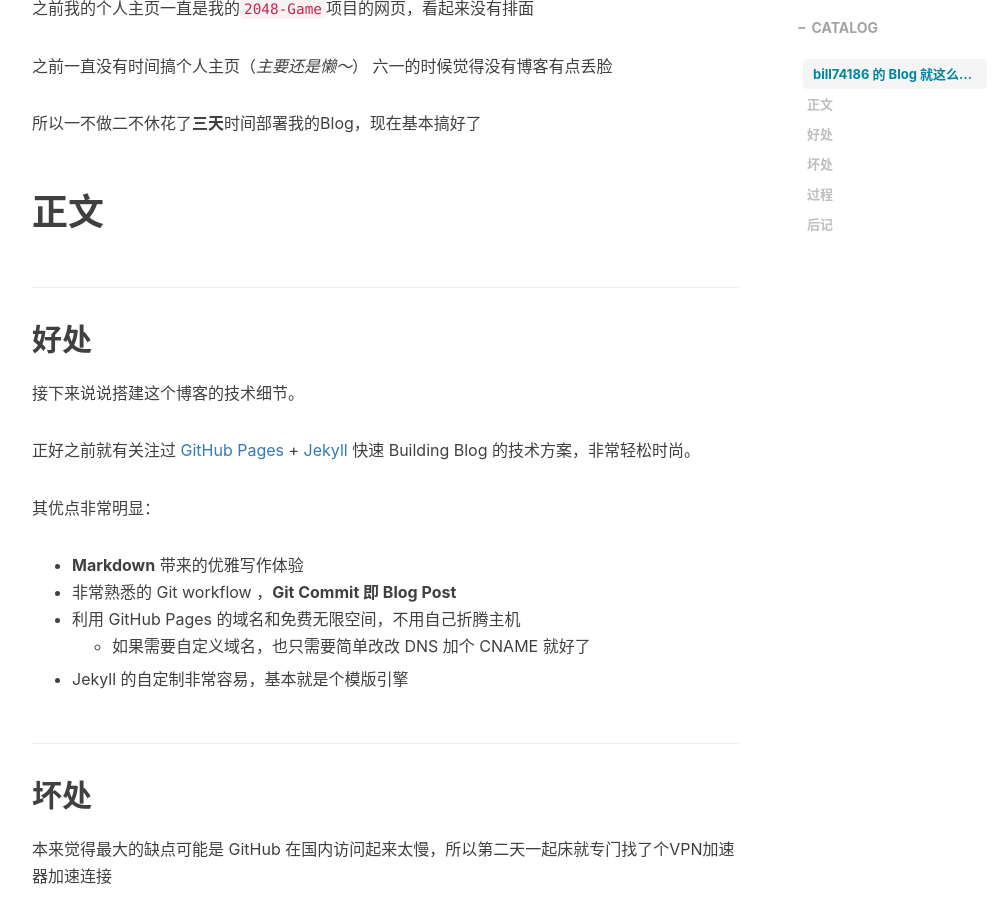
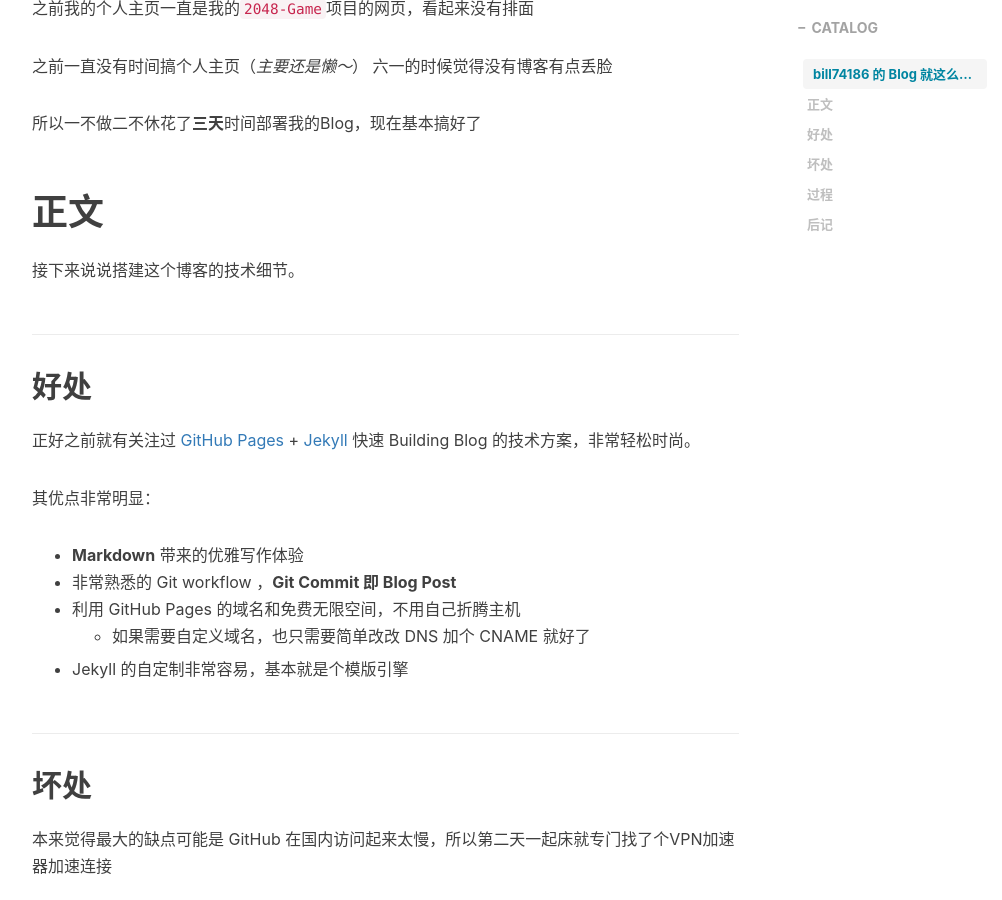
Before and after one commit to bill74186/bill74186.github.io, a Jekyll site: the page built from _posts/2026-06-04-HelloBillBlog.md, in a window 1280 px wide and 900 px high, scrolled down 862 px. Shown: the whole window, without its empty margins (233-1235 px from the left). Built offline with Jekyll 4.4.1, drawn with Linux system fonts in a browser that asks for light colours; nearby versions of some CDN libraries; comment, search, counter and statistics services are not loaded.

Commit message:
修改：修改一些代码

```diff
--- a/_posts/2026-06-04-HelloBillBlog.md
+++ b/_posts/2026-06-04-HelloBillBlog.md
@@ -31,9 +31,9 @@ tags:
 
 # 正文
 
+接下来说说搭建这个博客的技术细节。
+
 ## 好处
-
-接下来说说搭建这个博客的技术细节。
 
 正好之前就有关注过 [GitHub Pages](https://pages.github.com/) + [Jekyll](http://jekyllrb.com/) 快速 Building Blog 的技术方案，非常轻松时尚。
 
@@ -66,7 +66,7 @@ tags:
 
 第二天考虑修改压缩代码，把没有压缩的文件全部压缩或删除了。顺便优化了nav的fa标签
 
-## 后记
+# 后记
 
 回顾这个博客的诞生，纯粹是出于个人兴趣。在博客相关问题上回答并获得一定的 star 后，我决定把这个博客主题当作一个小小的开源项目来维护。
 
```
